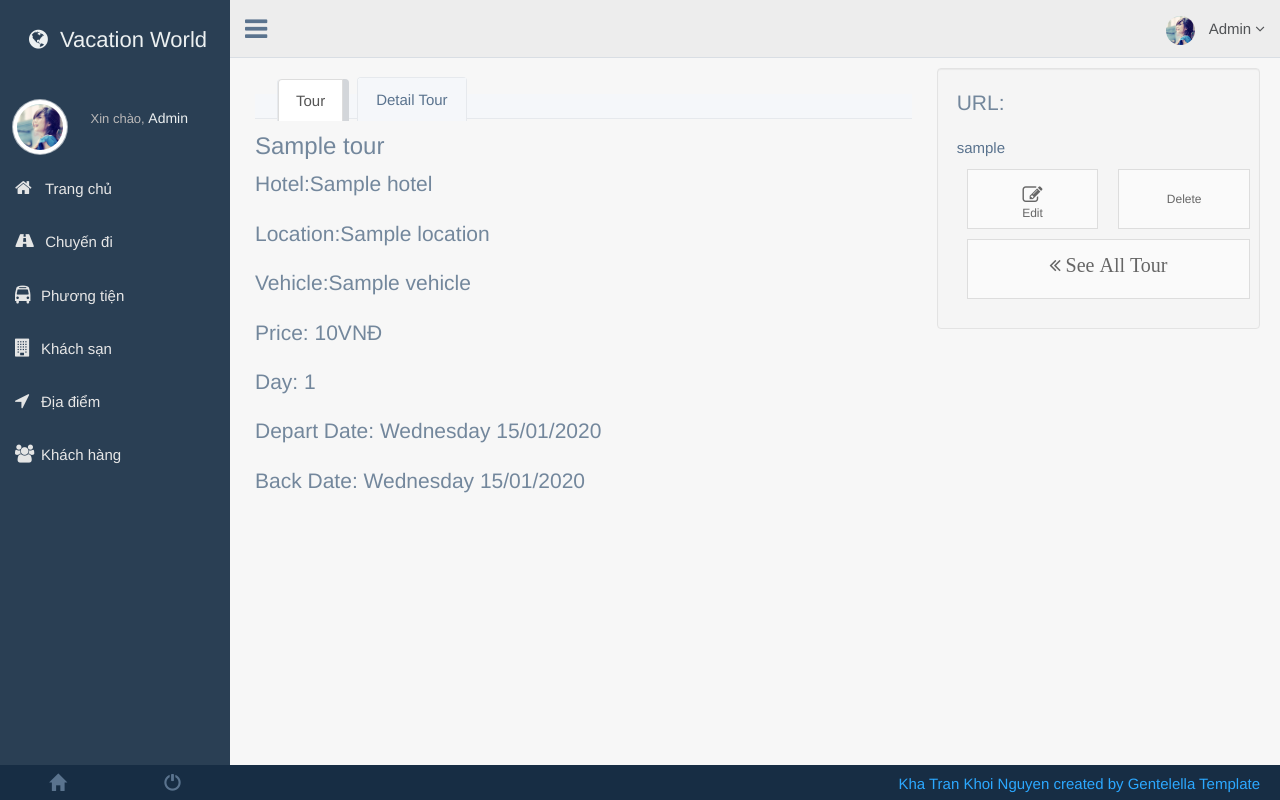
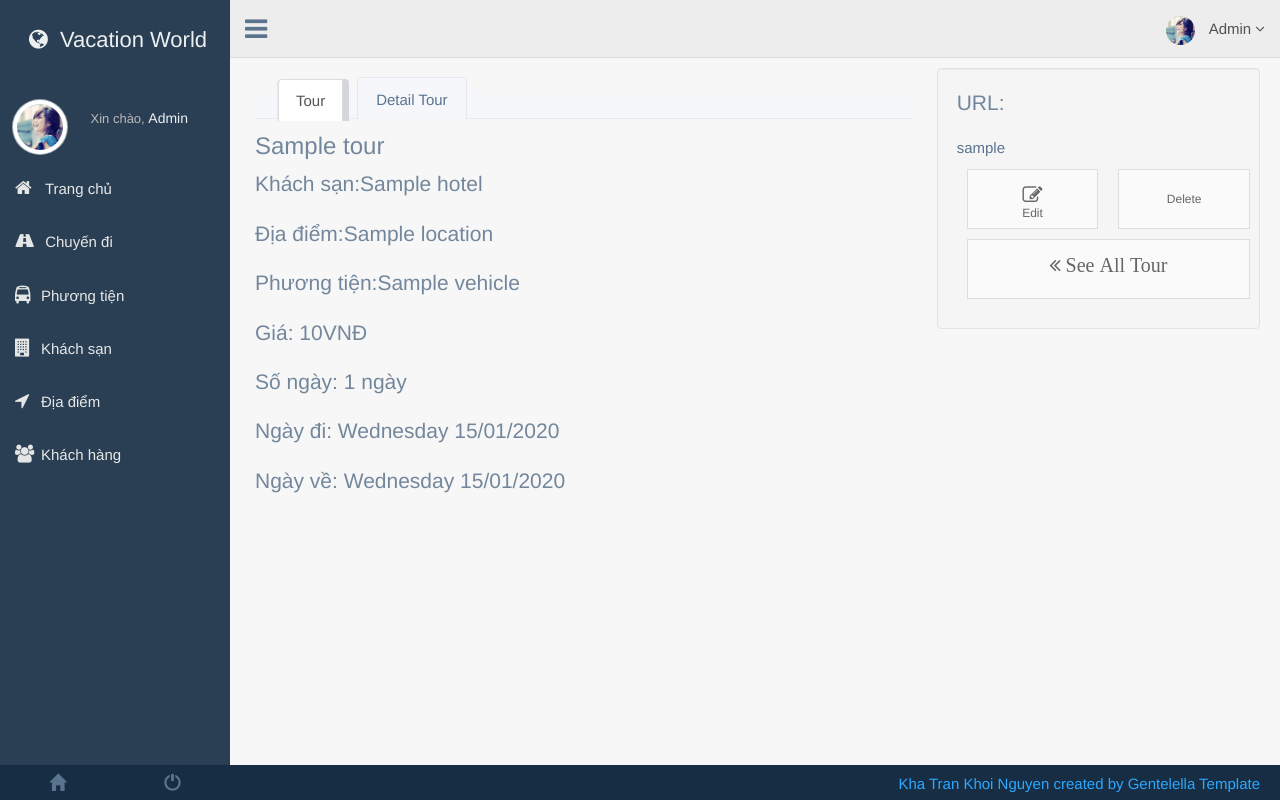
Before and after one commit to camduong/doan, a Laravel app: page /admin/tour/1 in a window 1280 px wide. Run offline with Laravel 8, Linux system fonts and the light colour scheme; a user stored in the database is signed in; data comes from the database, SQL or seed files in the repository; tables that the repository leaves empty hold one stand-in row (values such as "Sample post"); some libraries are stand-ins or nearby versions.

Commit message:
add database

```diff
--- a/app/Http/Controllers/TourController.php
+++ b/app/Http/Controllers/TourController.php
@@ -85,10 +85,6 @@ class TourController extends Controller
         $tour->depart_date = date('Y/m/d',strtotime($request->depart_date));
         $tour->back_date = date('Y/m/d',strtotime($request->back_date));
         $tour->day = (strtotime($tour->back_date) - strtotime($tour->depart_date)) / (60 * 60 * 24) + 1;
-        var_dump( $tour->depart_date);
-        var_dump($tour->back_date);
-        var_dump($tour->day);
-        die;
         $tour->price = $request->price;
         $tour->schedule = $request->detail;
         $tour->save();
--- a/resources/views/hotel/show.blade.php
+++ b/resources/views/hotel/show.blade.php
@@ -7,8 +7,8 @@
         <div class="row">
             <div class="col-md-8">
                 <h1>{{ $hotel->name }}</h1>
-                <p class="lead">Address: {{ $hotel->address }}</p>
-                <p class="lead">Phone Number: {{ $hotel->phone }}</p>
+                <p class="lead">Địa chỉ: {{ $hotel->address }}</p>
+                <p class="lead">Số điện thoại: {{ $hotel->phone }}</p>
             </div>
 
             <div class="col-md-4">
--- a/resources/views/location/show.blade.php
+++ b/resources/views/location/show.blade.php
@@ -7,7 +7,7 @@
         <div class="row">
             <div class="col-md-8">
                 <h1>{{ $location->name }}</h1>
-                <p class="lead">Introduce: {{ $location->introduce }}</p>
+                <p class="lead">Giới thiệu: {{ $location->introduce }}</p>
             </div>
 
             <div class="col-md-4">
--- a/resources/views/tour/show.blade.php
+++ b/resources/views/tour/show.blade.php
@@ -17,16 +17,16 @@
                         <div id="myTabContent" class="tab-content">
                             <div role="tabpanel" class="tab-pane fade active in" id="tour" aria-labelledby="home-tab">
                                 <h3>{{ $tour->name }}</h3>
-                                <p class="lead">Hotel:{{ $tour->hotels->name }}</p>
-                                <p class="lead">Location:{{ $tour->locations->name }}</p>
-                                <p class="lead">Vehicle:{{ $tour->vehicles->name }}</p>
-                                <p class="lead">Price: {{ number_format($tour->price) }}VNĐ</p>
-                                <p class="lead">Day: {{ $tour->day }}</p>
-                                <p class="lead">Depart Date: {{ date('l d/m/Y',strtotime($tour->depart_date)) }}</p>
-                                <p class="lead">Back Date: {{ date('l d/m/Y',strtotime($tour->back_date)) }}</p>
+                                <p class="lead">Khách sạn:{{ $tour->hotels->name }}</p>
+                                <p class="lead">Địa điểm:{{ $tour->locations->name }}</p>
+                                <p class="lead">Phương tiện:{{ $tour->vehicles->name }}</p>
+                                <p class="lead">Giá: {{ number_format($tour->price) }}VNĐ</p>
+                                <p class="lead">Số ngày: {{ $tour->day }} ngày</p>
+                                <p class="lead">Ngày đi: {{ date('l d/m/Y',strtotime($tour->depart_date)) }}</p>
+                                <p class="lead">Ngày về: {{ date('l d/m/Y',strtotime($tour->back_date)) }}</p>
                             </div>
                             <div role="tabpanel" class="tab-pane fade" id="detailtour" aria-labelledby="profile-tab">
-                                <p class="lead">Schedule:</p>
+                                <p class="lead">Lịch trình:</p>
                                 <p class="lead">{!! $tour->schedule !!}</p>
                             </div>
                         </div>
```
Also changed, not shown: public/img/4_100_1494927832.jpg (added), public/img/4_38_1494927832.jpg (added), public/img/4_53_1494927832.jpg (added), public/img/4_9_1494927832.jpg (added), 1 other file.
